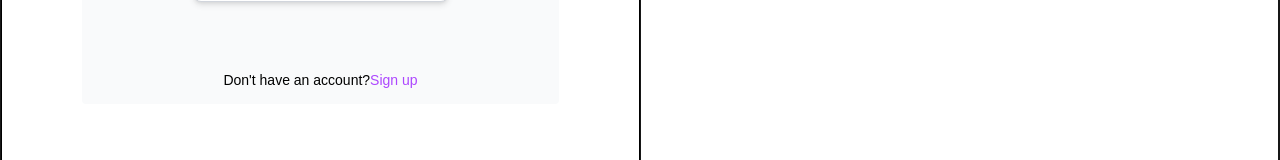
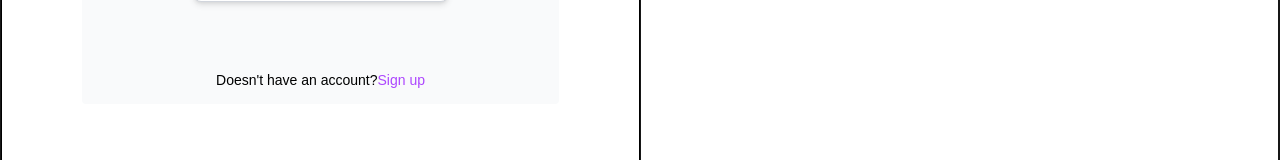
Before and after one commit to prathmeshrai0/QuickLinks, a Next.js app: page /login in a window 1280 px wide. Both pictures are taken after a click on the button "Log in". Shown: the part 484-644 px from the top of the page. Built offline with nearby package versions, Linux system fonts and the light colour scheme; no server answers; some icons are missing.

Commit message:
final live 6

```diff
--- a/components/Pages/PortfolioPage/ContactSection.js
+++ b/components/Pages/PortfolioPage/ContactSection.js
@@ -4,7 +4,8 @@ import React from "react";
 const ContactSection = ({ UserDetails }) => {
     return (
         <section className="max-w-5xl mx-auto mt-10   ">
-            <h2 className="text-2xl font-semibold mb-4">Let's Connect</h2>
+            <h2 className="text-2xl font-semibold mb-4">Let&apos;s Connect</h2>
+
             <div className="flex justify-start gap-[33%]    text-gray-700">
                 {UserDetails.phoneNo && (
                     <div className="font-medium flex gap-1.5 items-center justify-center ">
--- a/components/Pages/loginPage/loginPage.js
+++ b/components/Pages/loginPage/loginPage.js
@@ -116,7 +116,7 @@ const LoginPage = props => {
             <span> Forgot password ?</span>
           </div> */}
           <div className="toggle flex justify-center items-center">
-            <p>Don't have an account?</p>
+            <p>Doesn&apos;t have an account?</p>
             <button
               onClick={props.toggle}
               className="text-purple-500  font-medium cursor-pointer"
```
